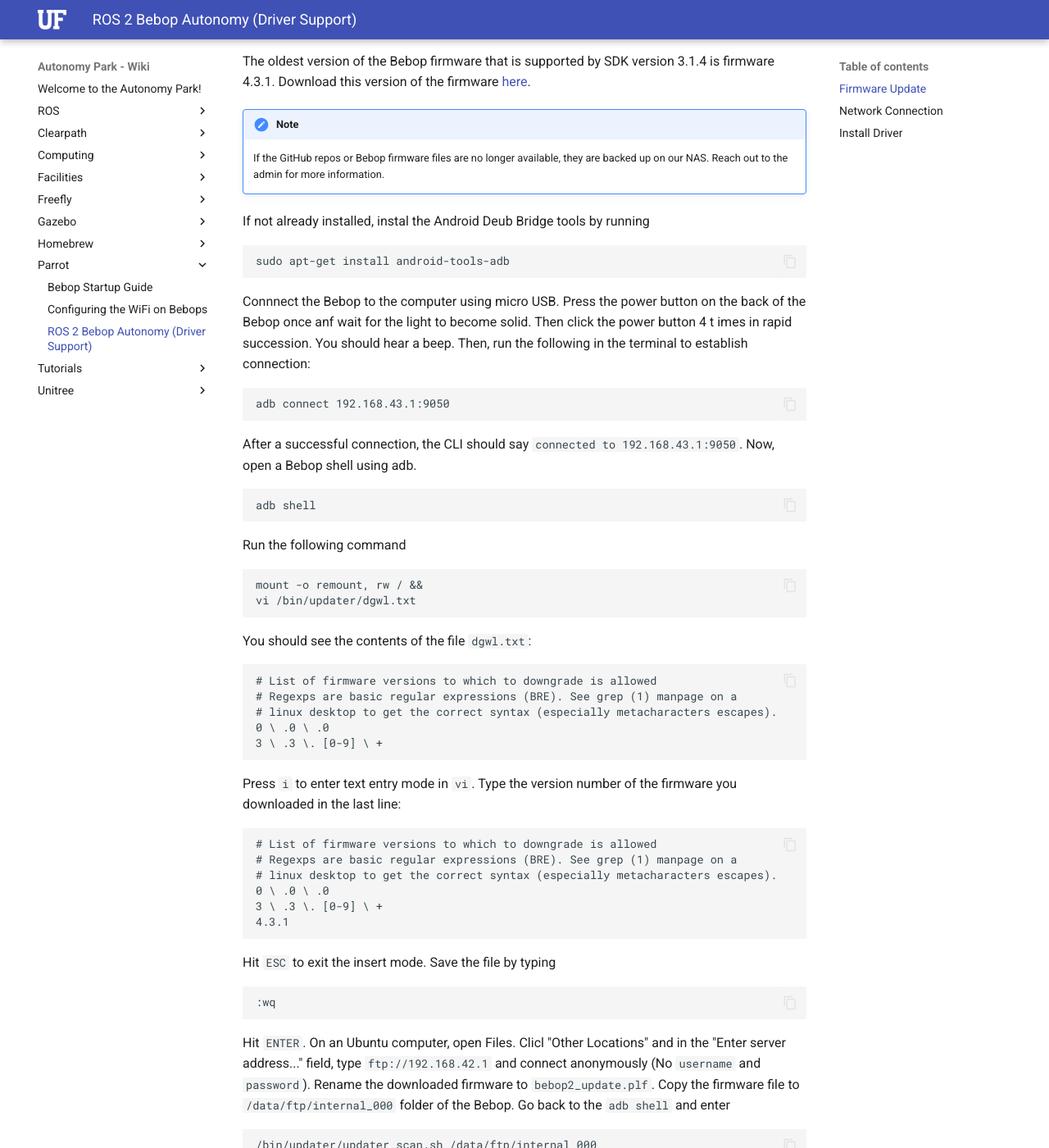
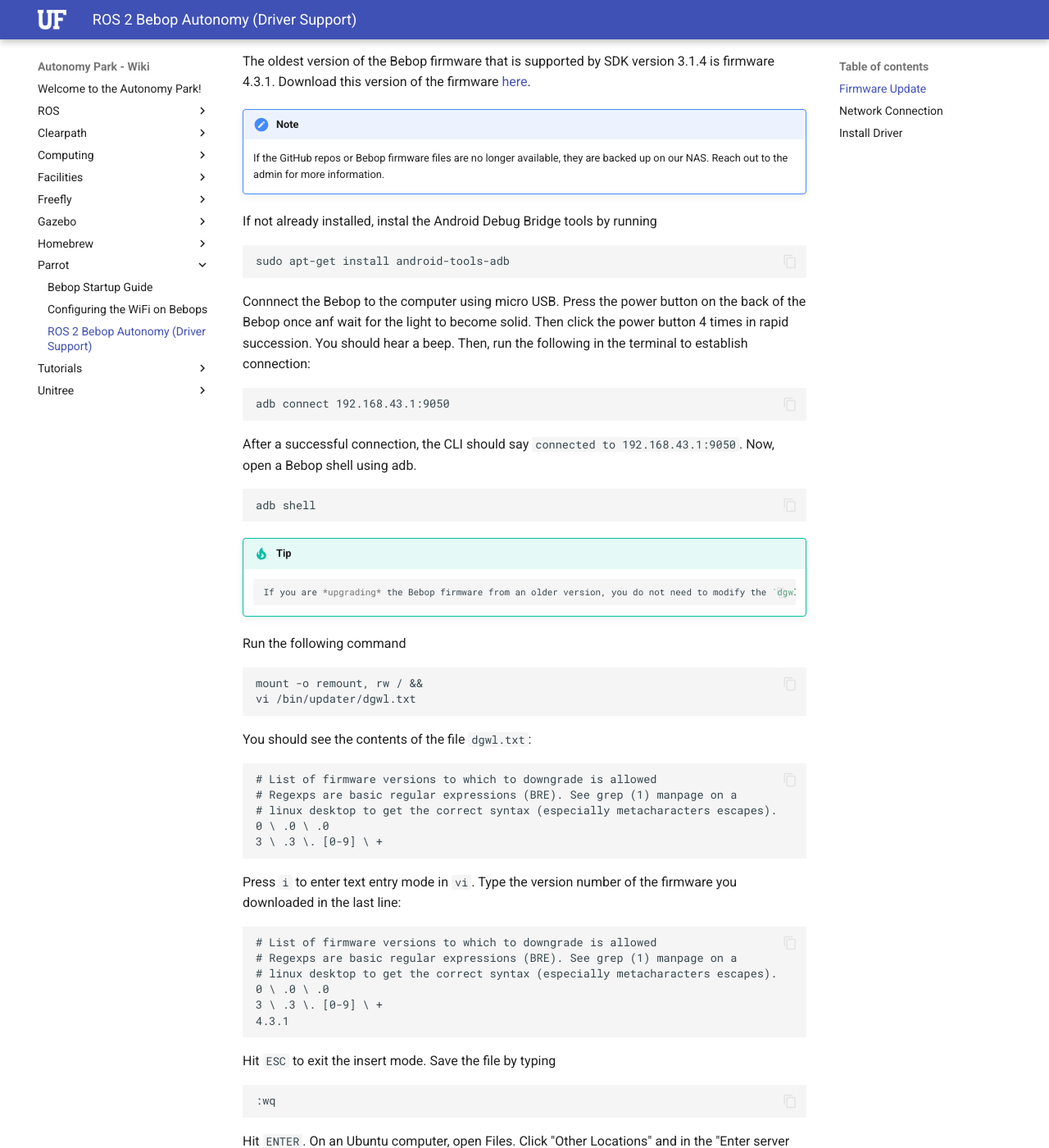
Before and after one commit to UFL-Autonomy-Park/apark_wiki, an MkDocs documentation site: the page built from docs/parrot/ros2-bebop.md, in a window 1280 px wide and 1400 px high, scrolled down 353 px. Shown: the whole window at 82% size. Built offline with MkDocs 1.6.1 and Material for MkDocs 9.7.7, drawn with Linux system fonts in a browser that asks for light colours; some of the changed text lies outside the part shown.

Commit message:
bebop flash updates

````diff
--- a/docs/parrot/ros2-bebop.md
+++ b/docs/parrot/ros2-bebop.md
@@ -15,13 +15,13 @@
 !!! note
 	If the GitHub repos or Bebop firmware files are no longer available, they are backed up on our NAS. Reach out to the admin for more information.
 
-If not already installed, instal the Android Deub Bridge tools by running
+If not already installed, instal the Android Debug Bridge tools by running
 
 ```
 sudo apt-get install android-tools-adb
 ```
 
-Connnect the Bebop to the computer using micro USB. Press the power button on the back of the Bebop once anf wait for the light to become solid. Then click the power button 4 t imes in rapid succession. You should hear a beep. Then, run the following in the terminal to establish connection:
+Connnect the Bebop to the computer using micro USB. Press the power button on the back of the Bebop once anf wait for the light to become solid. Then click the power button 4 times in rapid succession. You should hear a beep. Then, run the following in the terminal to establish connection:
 
 ```
 adb connect 192.168.43.1:9050
@@ -32,6 +32,9 @@
 ```
 adb shell
 ```
+
+!!! tip
+		If you are *upgrading* the Bebop firmware from an older version, you do not need to modify the `dgwl.txt` file.
 
 Run the following command
 
@@ -67,7 +70,7 @@
 :wq
 ```
 
-Hit `ENTER`. On an Ubuntu computer, open Files. Clicl "Other Locations" and in the "Enter server address..." field, type `ftp://192.168.42.1` and connect anonymously (No `username` and `password`). Rename the downloaded firmware to `bebop2_update.plf`. Copy the firmware file to `/data/ftp/internal_000` folder of the Bebop. Go back to the `adb shell` and enter
+Hit `ENTER`. On an Ubuntu computer, open Files. Click "Other Locations" and in the "Enter server address..." field, type `ftp://192.168.43.1` and connect anonymously (No `username` and `password`). Rename the downloaded firmware to `bebop2_update.plf`. Copy the firmware file to `/data/ftp/internal_000` folder of the Bebop. Go back to the `adb shell` and enter
 
 ```
 /bin/updater/updater_scan.sh /data/ftp/internal_000
@@ -97,14 +100,7 @@
 
 ## Network Connection
 
-Follow the directions in the [Configuring the WiFi on Bebops](../parrot/configure-network.md) guide. There is a caveat and I had trouble connecting a Bebop for the first time. You may have to run
-
-```
-sudo ifconfig eth0 192.168.1.XXX netmask 255.255.255.0 up
-```
-
-to assign the desired IP address. Once the Bebop connects after you run this command, log into the router and assign the IP reservation for the desired address. **Don't forget to add the IP to the Google Sheet! (IP Reservations - NCR Lab)**
-
+Follow the directions in the [Configuring the WiFi on Bebops](../parrot/configure-network.md) guide.
 ## Install Driver
 
 First, create a new workspace:
````
Also changed, not shown: other parts of docs/parrot/ros2-bebop.md (+1 -1 lines), docs/parrot/configure-network.md (+8 -0 lines).
